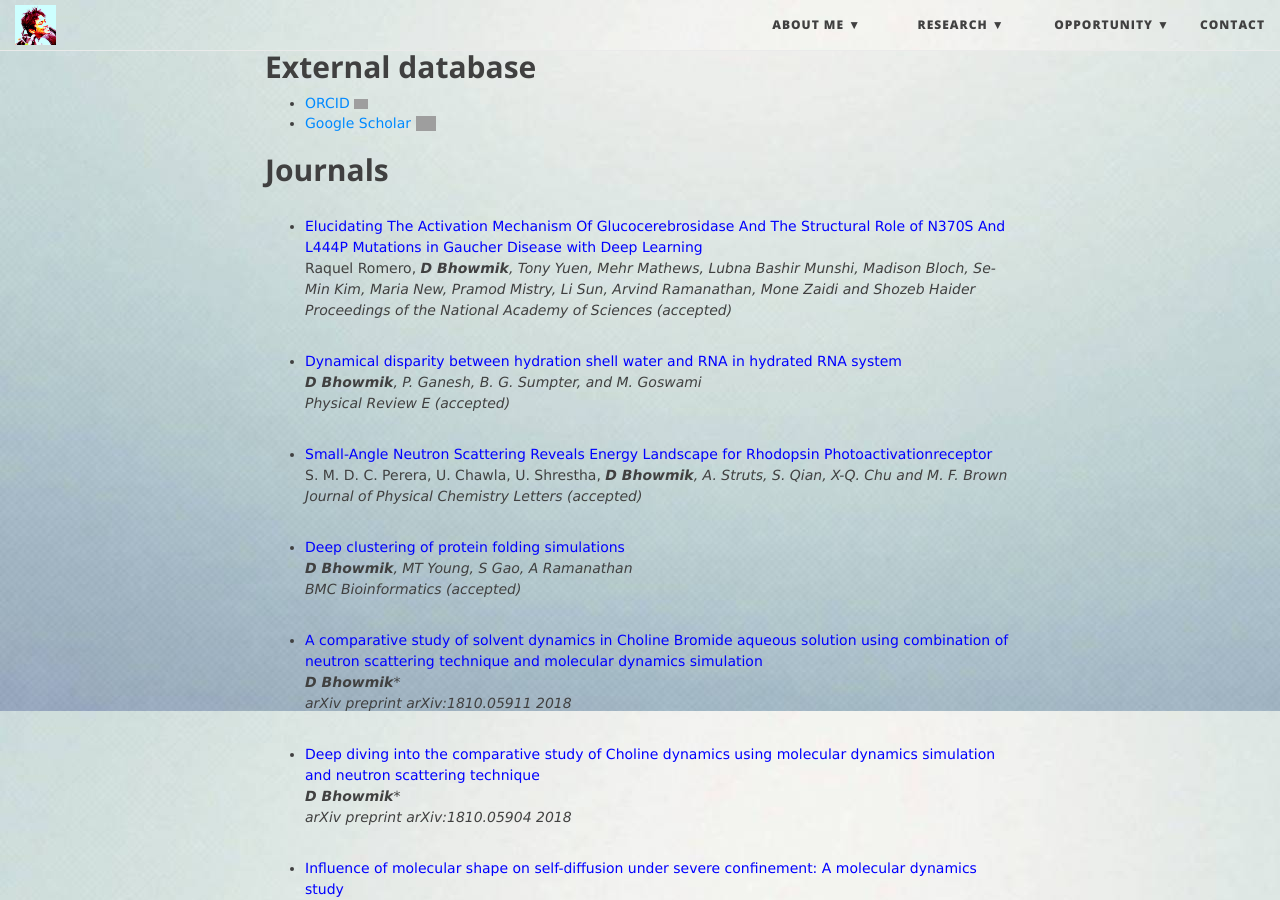
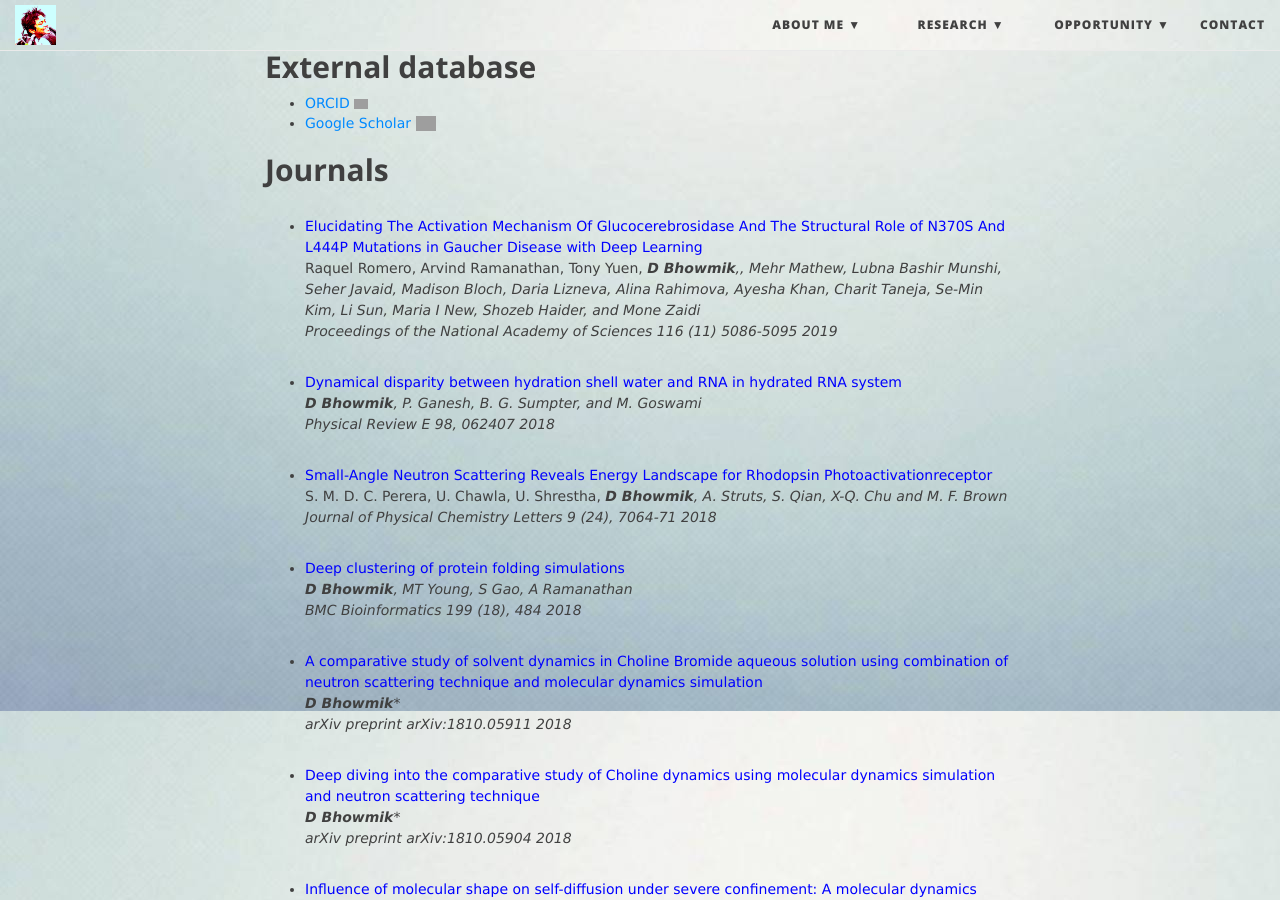
Before and after one commit to debsindhu/debsindhu.github.io, a Jekyll site: the page built from publication.md, in a window 1280 px wide and 900 px high, scrolled down 360 px. Built offline with Jekyll 4.4.1, drawn with Linux system fonts in a browser that asks for light colours; nearby versions of some CDN libraries; some of the changed text lies outside the part shown; grey boxes are pictures that could not be loaded.

Commit message:
Update publication.md

```diff
--- a/publication.md
+++ b/publication.md
@@ -15,20 +15,20 @@ use-site-title: true
 ## **Journals**
 
 - <span style="color:blue">Elucidating The Activation Mechanism Of Glucocerebrosidase And The Structural Role of N370S And L444P Mutations in Gaucher Disease with Deep Learning</span>
-Raquel Romero, ___D Bhowmik__, Tony Yuen, Mehr Mathews, Lubna Bashir Munshi, Madison Bloch, Se-Min Kim, Maria New, Pramod Mistry, Li Sun, Arvind Ramanathan, Mone Zaidi and Shozeb Haider
-Proceedings of the National Academy of Sciences (accepted)_
+Raquel Romero, Arvind Ramanathan, Tony Yuen, ___D Bhowmik__,, Mehr Mathew, Lubna Bashir Munshi, Seher Javaid, Madison Bloch, Daria Lizneva, Alina Rahimova, Ayesha Khan, Charit Taneja, Se-Min Kim, Li Sun, Maria I New, Shozeb Haider, and Mone Zaidi
+Proceedings of the National Academy of Sciences 116 (11) 5086-5095 2019_
 
 - <span style="color:blue">Dynamical disparity between hydration shell water and RNA in hydrated RNA system</span>
 ___D Bhowmik__, P. Ganesh, B. G. Sumpter, and M. Goswami
-Physical Review E (accepted)_
+Physical Review E 98, 062407 2018_
 
 - <span style="color:blue">Small-Angle Neutron Scattering Reveals Energy Landscape for Rhodopsin Photoactivationreceptor</span>
 S. M. D. C. Perera, U. Chawla, U. Shrestha, ___D Bhowmik__, A. Struts, S. Qian, X-Q. Chu and M. F. Brown
-Journal of Physical Chemistry Letters (accepted)_
+Journal of Physical Chemistry Letters 9 (24), 7064-71 2018_
 
 - <span style="color:blue">Deep clustering of protein folding simulations</span>
 ___D Bhowmik__, MT Young, S Gao, A Ramanathan
-BMC Bioinformatics (accepted)_
+BMC Bioinformatics 199 (18), 484 2018_
 
 - <span style="color:blue">A comparative study of solvent dynamics in Choline Bromide aqueous solution using combination of neutron scattering technique and molecular dynamics simulation</span>
 ___D Bhowmik__*
@@ -52,10 +52,10 @@ bioRxiv, 339879	2018_
 
 - <span style="color:blue">An automated analysis workflow for optimization of force-field parameters using neutron scattering data</span>
 _VE Lynch, JM Borreguero, __D Bhowmik__, P Ganesh, BG Sumpter, TE Proffen, M Goswami
-Journal of Computational Physics 340, 128-137	2017_
+Journal of Computational Physics 340, 128-137 2017_
 
 - <span style="color:blue">Collective Excitations in Protein as a Measure of Balance Between its Softness and Rigidity</span>  _UR Shrestha, __D Bhowmik__, KW Van Delinder, E Mamontov, H O’Neill, Q Zhang, A Alatas, X-Q Chu
-J. Phys. Chem. B 121 (5), 923–930	2017_
+J. Phys. Chem. B 121 (5), 923–930 2017_
 
 - <span style="color:blue">Quasi-elastic neutron scattering reveals ligand-induced protein dynamics of a G-protein-coupled receptor</span>
 _UR Shrestha, SMDC Perera, __D Bhowmik__, U Chawla, E Mamontov, MF Brown, X-Q Chu
@@ -109,6 +109,10 @@ ___D Bhowmik__, S Dey, A Maulik, S Raha, S Saha, SK Saha, D Syam
 Nuclear Instruments and Methods in Physics Research Section B: Beam Interactions with Materials and Atoms 2011_
 
 ## **Conferences**
+- <span style="color:blue">Towards Exascale Bio-molecular Simulations with Artificial Intelligence Workflows</span>
+_A Ramanathan, ___D Bhowmik__, M Todd Young, C Stanley
+Bulletin of the American Physical Society 2019_
+
 - <span style="color:blue">Identifying Metastable States of Protein Folding with Deep Clustering Techniques</span>
 ___D Bhowmik__, A Ramanathan
 Biophysical Journal 114 (3), 42a 2018_
```
